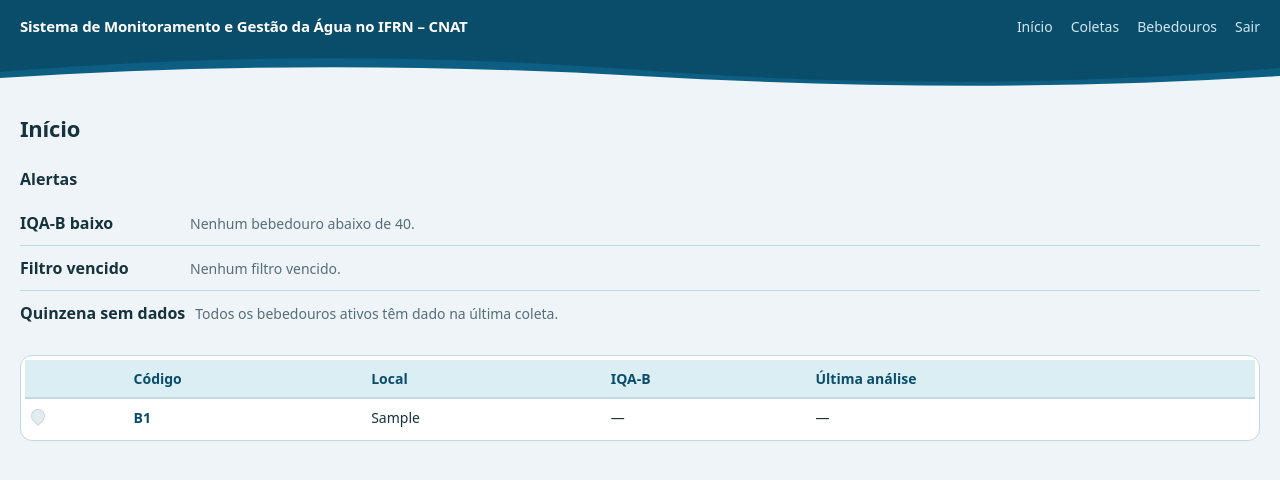
After one commit to Cecilia-eng-05/sistema-ifrn-agua-bebedouros, a Django app: page /inicio/ in a window 1280 px wide. The commit adds this page. Shown: the top 480 px of the page. Run offline with Django 5.2, Linux system fonts and the light colour scheme; a user stored in the database is signed in; tables that the repository leaves empty hold one stand-in row (values such as "Sample post").

Commit message:
feat: tela Início — panorama dos 15 bebedouros com os 3 alertas internos
Co-Authored-By: Claude Sonnet 5 <noreply@anthropic.com>

```diff
--- a/bebedouros/templates/bebedouros/base.html
+++ b/bebedouros/templates/bebedouros/base.html
@@ -112,6 +112,38 @@
     .etiqueta.publicado { background: var(--publicado-bg); color: var(--publicado-tt); }
 
     .lista-vazia { color: var(--tinta-suave); }
+
+    /* Alertas (tela Início) */
+    .alertas h2 { font-size: 16px; margin: 22px 0 10px; }
+    .alerta-bloco {
+      display: flex; flex-wrap: wrap; align-items: baseline; gap: 8px 10px;
+      padding: 10px 0; border-bottom: 1px solid var(--borda);
+    }
+    .alerta-bloco:last-child { border-bottom: 0; }
+    .alerta-titulo { font-weight: 600; min-width: 160px; }
+    .alerta-ok { color: var(--tinta-suave); font-size: 14px; }
+    .chips { display: flex; flex-wrap: wrap; gap: 6px; }
+    .chip {
+      padding: 3px 10px; border-radius: 999px; font-size: 13px; font-weight: 600;
+      border: 1px solid transparent;
+    }
+    .chip-ruim { background: #f7e2d3; color: #9a4a1a; border-color: #eccbab; }
+    .chip-critica { background: var(--erro-bg); color: #922; border-color: var(--erro-bd); }
+    .chip-vencido { background: var(--aviso-bg); color: #8a5a00; border-color: var(--aviso-bd); }
+
+    /* Gota d'água — identidade visual do IQA-B (DESENHO-PARTE-VISUAL.md §3).
+       Reaproveitada, nos mesmos nomes de classe, pelo mapa público e pela
+       página do bebedouro em planos futuros. */
+    .gota {
+      display: inline-block; border-radius: 50% 50% 50% 0; transform: rotate(-45deg);
+    }
+    .gota-sm { width: 14px; height: 14px; }
+    .gota-vazia { background: #e4ecf0; border: 1px solid var(--borda); }
+    .gota-excelente { background: #1c6b4e; }
+    .gota-boa { background: #185a86; }
+    .gota-regular { background: #c99a2e; }
+    .gota-ruim { background: #b9601f; }
+    .gota-critica { background: #a32222; }
     @media (max-width: 620px) { main { padding: 18px 14px 48px; } h1 { font-size: 20px; } }
   </style>
 </head>
@@ -120,6 +152,7 @@
     <div class="topo-inner">
       <span class="topo-nome">Sistema de Monitoramento e Gestão da Água no IFRN&nbsp;&ndash;&nbsp;CNAT</span>
       <nav>
+        <a href="{% url 'inicio' %}">Início</a>
         <a href="{% url 'coleta_list' %}">Coletas</a>
         <a href="/admin/bebedouros/bebedouro/">Bebedouros</a>
         <form action="{% url 'logout' %}" method="post" style="display:inline">
--- /dev/null
+++ b/bebedouros/templates/bebedouros/inicio.html
@@ -0,0 +1,73 @@
+{% extends "bebedouros/base.html" %}
+{% block titulo %}Início — Monitoramento da Água — IFRN-CNAT{% endblock %}
+{% block conteudo %}
+  <h1>Início</h1>
+
+  <section class="alertas">
+    <h2>Alertas</h2>
+
+    <div class="alerta-bloco">
+      <span class="alerta-titulo">IQA-B baixo</span>
+      {% if alertas.iqab_ruim %}
+        <span class="chips">
+          {% for s in alertas.iqab_ruim %}
+            <span class="chip chip-{{ s.resultado.iqab_faixa_slug }}">{{ s.bebedouro.codigo }}</span>
+          {% endfor %}
+        </span>
+      {% else %}
+        <span class="alerta-ok">Nenhum bebedouro abaixo de 40.</span>
+      {% endif %}
+    </div>
+
+    <div class="alerta-bloco">
+      <span class="alerta-titulo">Filtro vencido</span>
+      {% if alertas.filtro_vencido %}
+        <span class="chips">
+          {% for s in alertas.filtro_vencido %}
+            <span class="chip chip-vencido">{{ s.bebedouro.codigo }}</span>
+          {% endfor %}
+        </span>
+      {% else %}
+        <span class="alerta-ok">Nenhum filtro vencido.</span>
+      {% endif %}
+    </div>
+
+    <div class="alerta-bloco">
+      <span class="alerta-titulo">Quinzena sem dados</span>
+      {% if alertas.quinzena_sem_dados %}
+        <span class="chips">
+          {% for codigo in alertas.quinzena_sem_dados %}
+            <span class="chip chip-vencido">{{ codigo }}</span>
+          {% endfor %}
+        </span>
+      {% else %}
+        <span class="alerta-ok">Todos os bebedouros ativos têm dado na última coleta.</span>
+      {% endif %}
+    </div>
+  </section>
+
+  <div class="painel" style="margin-top:20px;">
+    <table>
+      <thead>
+        <tr><th></th><th>Código</th><th>Local</th><th>IQA-B</th><th>Última análise</th></tr>
+      </thead>
+      <tbody>
+      {% for s in situacoes %}
+        <tr>
+          <td>
+            {% if s.resultado.iqab_status == "calculado" %}
+              <span class="gota gota-sm gota-{{ s.resultado.iqab_faixa_slug }}" title="{{ s.resultado.iqab_classificacao }}"></span>
+            {% else %}
+              <span class="gota gota-sm gota-vazia"></span>
+            {% endif %}
+          </td>
+          <td class="cod">{{ s.bebedouro.codigo }}</td>
+          <td>{{ s.bebedouro.local }}</td>
+          <td>{{ s.resultado.iqab_texto|default:"—" }}</td>
+          <td>{{ s.data|date:"d/m/Y"|default:"—" }}</td>
+        </tr>
+      {% endfor %}
+      </tbody>
+    </table>
+  </div>
+{% endblock %}
--- a/bebedouros/urls.py
+++ b/bebedouros/urls.py
@@ -10,6 +10,7 @@ urlpatterns = [
         name="login",
     ),
     path("sair/", auth_views.LogoutView.as_view(), name="logout"),
+    path("inicio/", views.inicio, name="inicio"),
     path("", views.coleta_list, name="coleta_list"),
     path("coletas/nova/", views.coleta_nova, name="coleta_nova"),
     path("coletas/<int:pk>/lancamento/", views.lancamento, name="lancamento"),
--- a/bebedouros/views.py
+++ b/bebedouros/views.py
@@ -5,13 +5,30 @@ from django.utils.formats import number_format
 
 from .forms import ColetaForm, ResultadoRowForm, parse_turbidez
 from .models import Bebedouro, Coleta, Resultado
-from .services import linhas_faltantes, publicar_coleta, recalcular_coleta
+from .services import (
+    alertas_internos,
+    linhas_faltantes,
+    publicar_coleta,
+    recalcular_coleta,
+    situacao_atual_bebedouros,
+)
 from .validation import avisos_para_resultado
 
 
 @login_required
 def coleta_list(request):
     return render(request, "bebedouros/coleta_list.html", {"coletas": Coleta.objects.all()})
+
+
+@login_required
+def inicio(request):
+    situacoes = situacao_atual_bebedouros()
+    alertas = alertas_internos(situacoes)
+    return render(
+        request,
+        "bebedouros/inicio.html",
+        {"situacoes": situacoes, "alertas": alertas},
+    )
 
 
 @login_required
```
Also changed, not shown: bebedouros/tests/test_inicio.py (added, +94 -0 lines).
